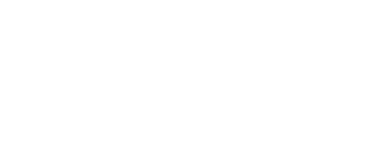
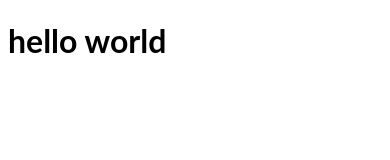
Before and after one commit to theykay/oidemo, a website: page index.html in a window 390 px wide. Drawn offline with Linux system fonts and the light colour scheme.

Commit message:
initial styling

```diff
--- a/home.html
+++ b/index.html
@@ -4,9 +4,10 @@
   <meta charset="UTF-8">
   <meta http-equiv="X-UA-Compatible" content="IE=edge">
   <meta name="viewport" content="width=device-width, initial-scale=1.0">
-<title>Sparrow Electric</title>
+  <link rel="stylesheet" href="./styles/main.css" />
+  <title>Sparrow Electric</title>
 </head>
 <body>
-
+  <h1>hello world</h1>
 </body>
 </html>
--- a/package.json
+++ b/package.json
@@ -6,5 +6,9 @@
   "repository": "https://github.com/theykay/oidemo.git",
   "author": "theyKay",
   "license": "MIT",
-  "dependencies": {}
+  "dependencies": {},
+  "devDependencies": {
+    "express": "^4.18.2",
+    "sass": "^1.58.3"
+  }
 }
--- a/styles/main.scss
+++ b/styles/main.scss
@@ -15,7 +15,7 @@ $lightWeight: 300;
 $normalWeight: 400;
 $boldWeight: 700;
 // Desktop
-$deskDisplay: 64px;
+$deskDisplay: 64p;
 $deskH1: 56px;
 $deskH2: 48px;
 $deskH3: 32px;
@@ -37,6 +37,11 @@ $mobileCaption: 16px;
 $mobileButton: 18px;
 $mobileTextLink: 24px;
 
+@mixin text($color: $body, $size: 18px, $weight: 400) {
+  color: $color;
+  font-size: $size;
+  // font-weight: $weight;
+}
 // global
 body {
   font-family: $mainText;
@@ -45,7 +50,7 @@ body {
 // mobile
 @media (max-width: 480px) {
   .display {
-    font-size: $mobileDisplay;
+    @include text($title, $mobileDisplay)
   }
 }
 
```
Also changed, not shown: styles/main.css (added), 2 other files.
